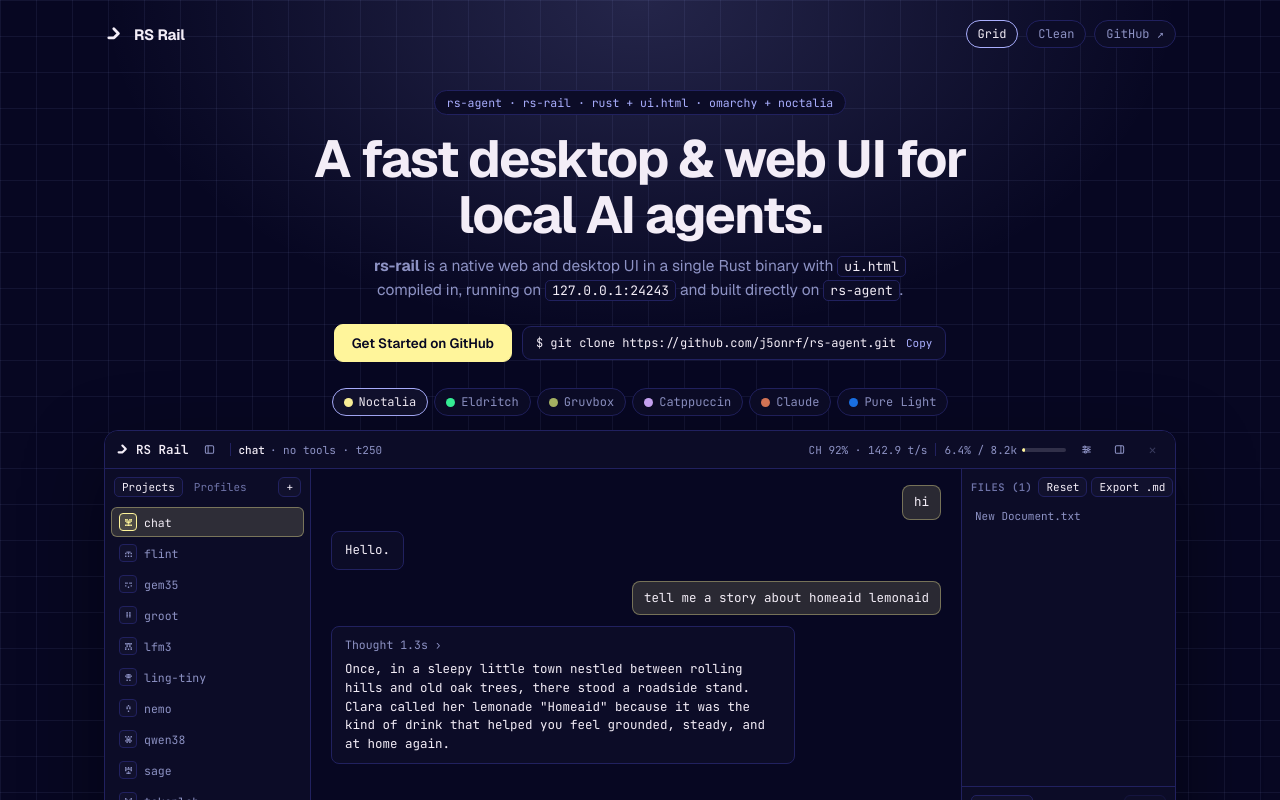
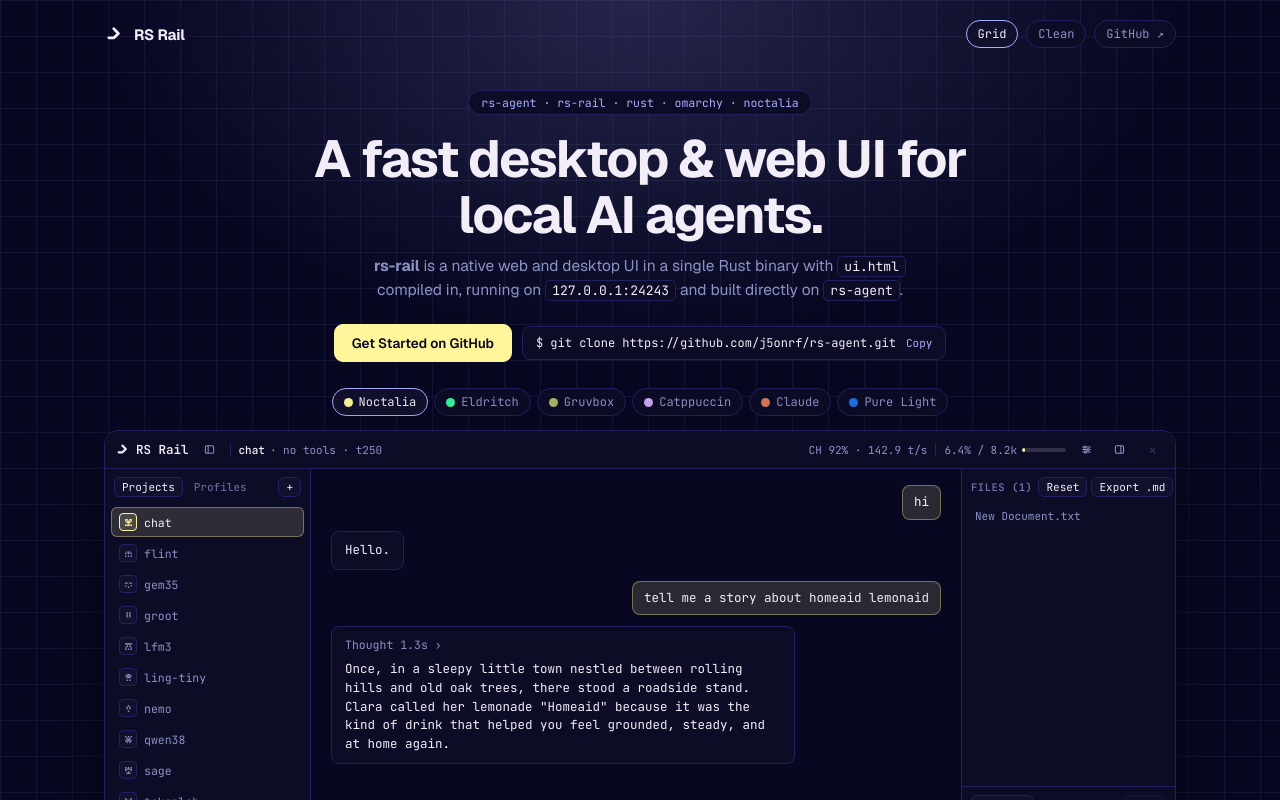
Before and after one commit to j5onrf/rs-agent, a plain HTML site: page docs/index.html in a window 1280 px wide. Shown: the top 800 px of the page. Drawn offline with nearby package versions, Linux system fonts and the light colour scheme.

Commit message:
Update docs

```diff
--- a/docs/index.html
+++ b/docs/index.html
@@ -215,7 +215,7 @@
   </nav>
 
   <section class="hero">
-    <div class="badge">rs-agent · rs-rail · rust + ui.html · omarchy + noctalia</div>
+    <div class="badge">rs-agent · rs-rail · rust · omarchy · noctalia</div>
     <h1>A fast desktop &amp; web UI for local AI agents.</h1>
     <p class="sub">
       <strong>rs-rail</strong> is a native web and desktop UI in a single Rust binary with <code>ui.html</code> compiled in, running on <code>127.0.0.1:24243</code> and built directly on <code>rs-agent</code>.
```
